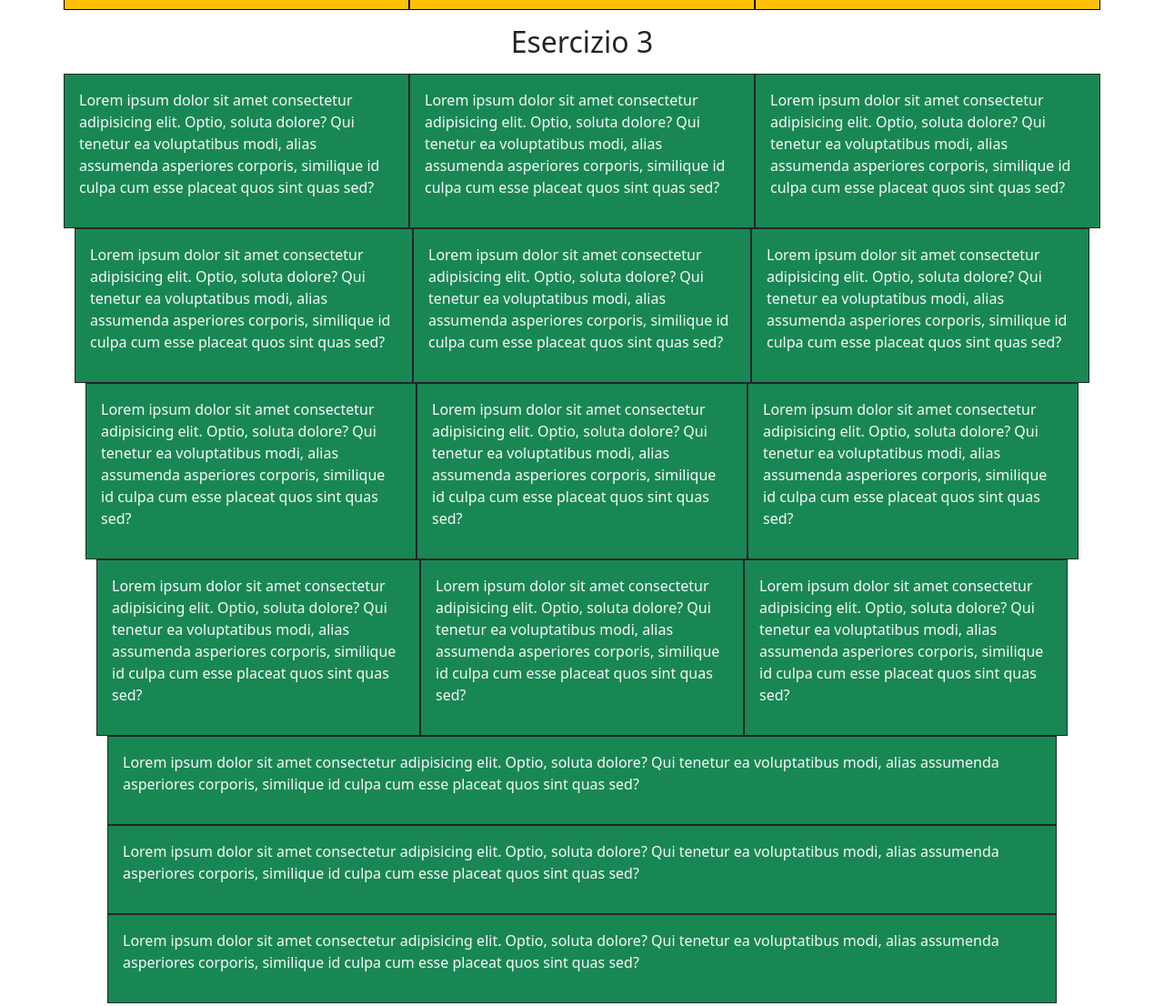
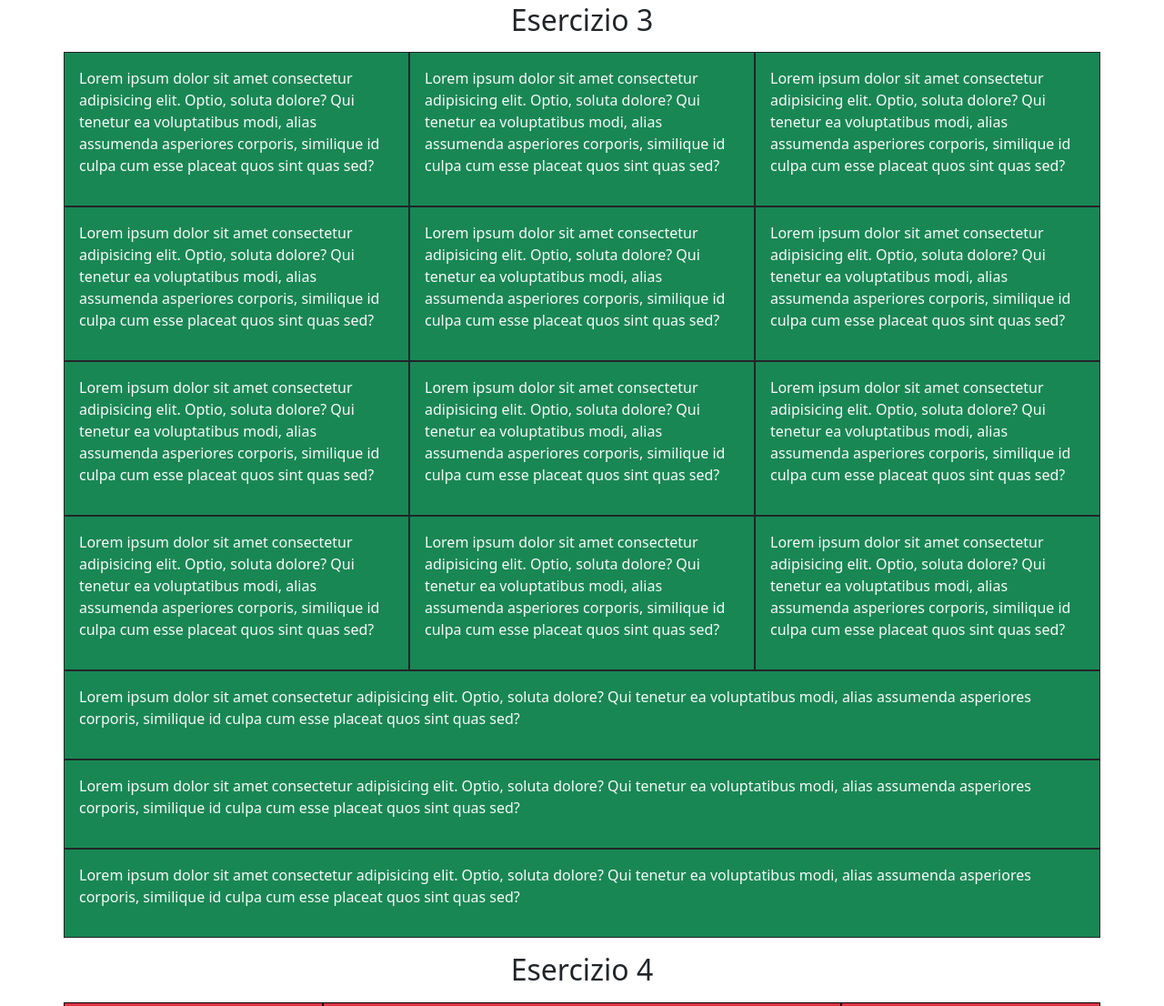
Before and after one commit to DianaFriptuleac/Unit2-week2-day1-bootstrap, a plain HTML site: page index.html in a window 1280 px wide. Shown: the part 558-1664 px from the top of the page at 91% size. Drawn offline with nearby package versions, Linux system fonts and the light colour scheme.

Commit message:
last commit

```diff
--- a/index.html
+++ b/index.html
@@ -13,7 +13,7 @@
     <h1 class="text-center">Pratica con Grid System</h1>
 
     <h2 class="text-center mb-3">Esercizio 1</h2>
-    <div class="container">
+    <div class="container-fluid">
         <div class="row d-flex justify-content-center">
             <div class="col-12 col-md-4 bg-primary text-light p-3 border border-black">
                 <p>
@@ -40,7 +40,6 @@
                 </p>
             </div>
         </div>
-    </div>
 
     <h2 class="text-center my-3">Esercizio 2</h2>
     <div class="container">
@@ -70,24 +69,8 @@
     </div>
 
     <h2 class="text-center my-3">Esercizio 3</h2>
-    <div class="container d-flex justify-content-center align-items-center">
-        <!-- <div class="row d-flex justify-content-center">
-            <div class="col-12">
-                <p>Lorem ipsum dolor sit amet consectetur adipisicing elit. Optio, soluta dolore? Qui tenetur ea
-                    voluptatibus modi, alias assumenda asperiores corporis, similique id culpa cum esse placeat quos
-                    sint quas sed?</p>
-            </div>
-            <div class="col-12">
-                <p>Lorem ipsum dolor sit amet consectetur adipisicing elit. Optio, soluta dolore? Qui tenetur ea
-                    voluptatibus modi, alias assumenda asperiores corporis, similique id culpa cum esse placeat quos
-                    sint quas sed?</p>
-            </div>
-            <div class="col-12">
-                <p>Lorem ipsum dolor sit amet consectetur adipisicing elit. Optio, soluta dolore? Qui tenetur ea
-                    voluptatibus modi, alias assumenda asperiores corporis, similique id culpa cum esse placeat quos
-                    sint quas sed?</p>
-            </div> -->
-        <div class="row d-flex justify-content-center">
+    <div class="container">
+        <div class="row">
             <div class="col-12 col-sm-4 bg-success text-light p-3 border border-dark">
                 <p>Lorem ipsum dolor sit amet consectetur adipisicing elit. Optio, soluta dolore? Qui tenetur ea
                     voluptatibus modi, alias assumenda asperiores corporis, similique id culpa cum esse placeat quos
@@ -103,7 +86,8 @@
                     voluptatibus modi, alias assumenda asperiores corporis, similique id culpa cum esse placeat quos
                     sint quas sed?</p>
             </div>
-            <div class="row d-flex justify-content-center">
+        </div>
+            <div class="row">
                 <div class="col-12 col-md-4 bg-success text-light p-3 border border-dark">
                     <p>Lorem ipsum dolor sit amet consectetur adipisicing elit. Optio, soluta dolore? Qui tenetur ea
                         voluptatibus modi, alias assumenda asperiores corporis, similique id culpa cum esse placeat quos
@@ -119,7 +103,8 @@
                         voluptatibus modi, alias assumenda asperiores corporis, similique id culpa cum esse placeat quos
                         sint quas sed?</p>
                 </div>
-                <div class="row d-flex justify-content-center">
+            </div>
+                <div class="row">
                     <div class="col-12 col-lg-4 bg-success text-light p-3 border border-dark">
                         <p>Lorem ipsum dolor sit amet consectetur adipisicing elit. Optio, soluta dolore? Qui tenetur ea
                             voluptatibus modi, alias assumenda asperiores corporis, similique id culpa cum esse placeat
@@ -138,7 +123,8 @@
                             quos
                             sint quas sed?</p>
                     </div>
-                    <div class="row d-flex justify-content-center">
+                </div>
+                    <div class="row">
                         <div class="col-12 col-xl-4 bg-success text-light p-3 border border-dark">
                             <p>Lorem ipsum dolor sit amet consectetur adipisicing elit. Optio, soluta dolore? Qui
                                 tenetur ea
@@ -160,7 +146,8 @@
                                 placeat quos
                                 sint quas sed?</p>
                         </div>
-                        <div class="row d-flex justify-content-center">
+                    </div>
+                        <div class="row">
                             <div class="col-12 col-xxl-4 bg-success text-light p-3 border border-dark">
                                 <p>Lorem ipsum dolor sit amet consectetur adipisicing elit. Optio, soluta dolore? Qui
                                     tenetur ea
```
